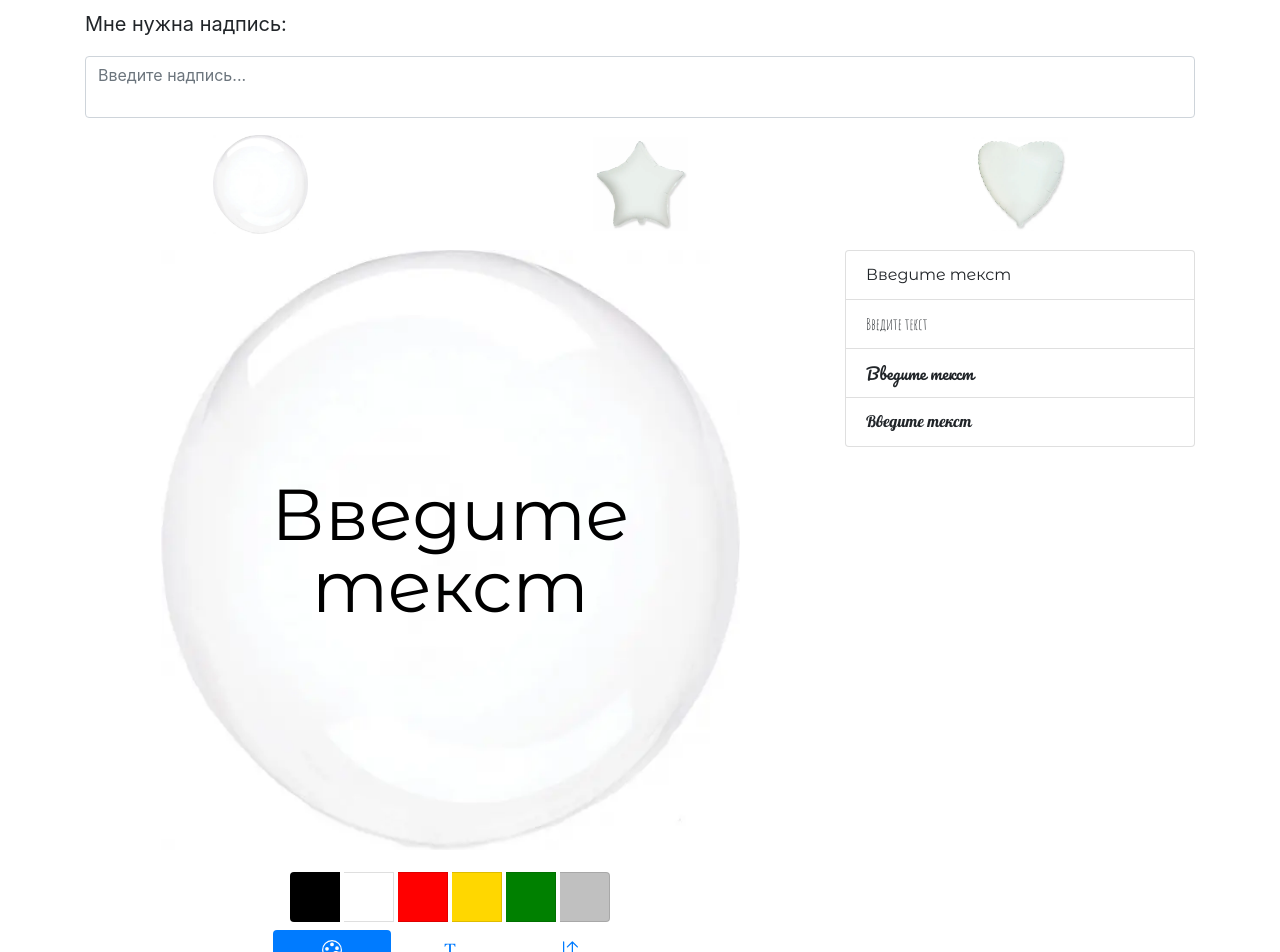
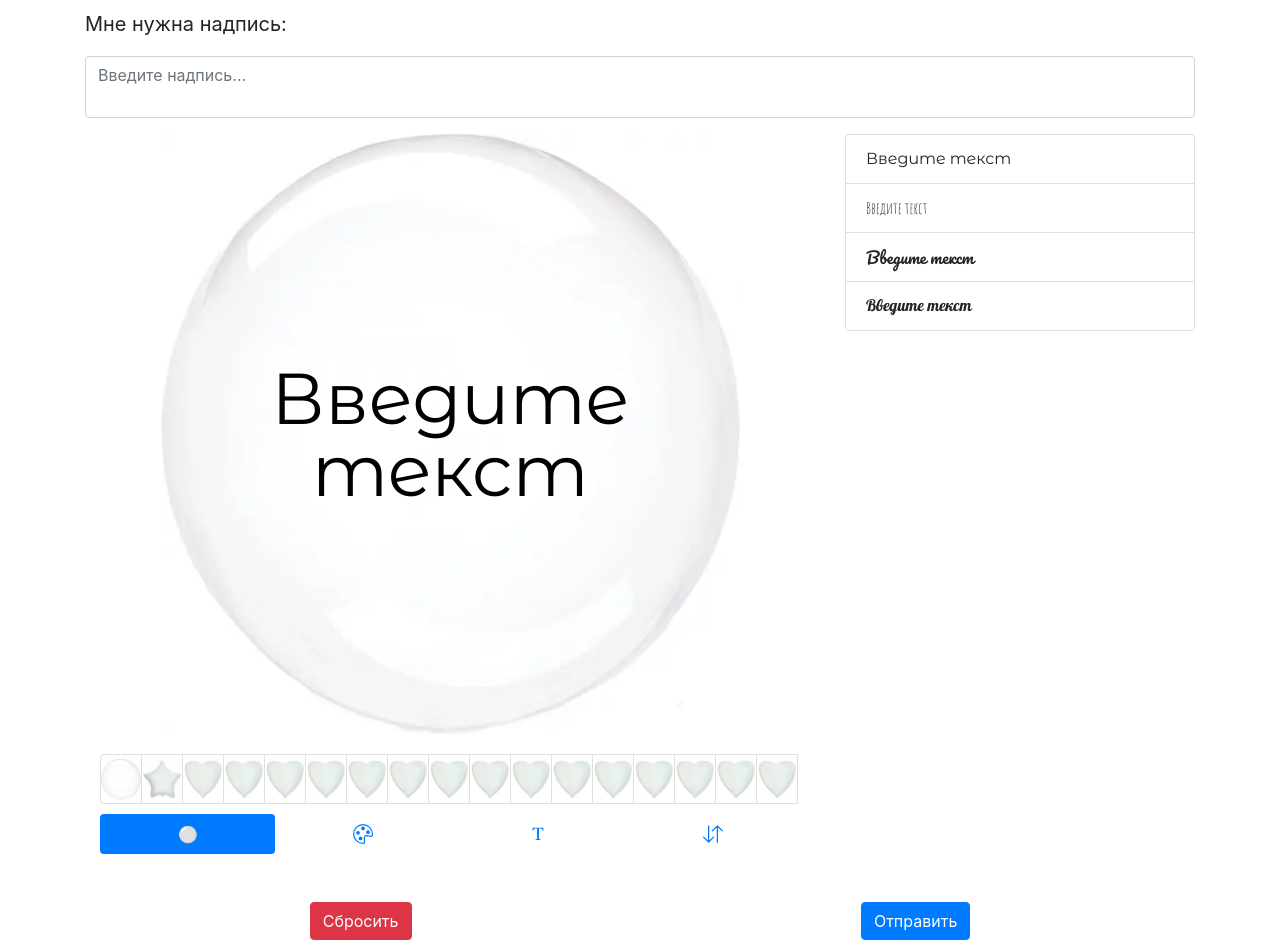
Before and after one commit to RomanValmur/construct, a Vue app: page / in a window 1280 px wide. Shown: the top 952 px of the page. Built offline with nearby package versions, Linux system fonts and the light colour scheme.

Commit message:
Правки

```diff
--- a/src/components/ConstructColorsList.vue
+++ b/src/components/ConstructColorsList.vue
@@ -1,6 +1,5 @@
 <template>
-<div class="col-12 text-center justify-content-center color-list">
-    <b-list-group class="d-flex justify-content-center" horizontal>
+<b-list-group class="col-12 overflow-auto d-flex" horizontal>
   <b-list-group-item
     v-for="color in colors"
     :key="color.hexCode"
@@ -10,7 +9,6 @@
     @click.prevent="setActiveColor(color)"
   ></b-list-group-item>
 </b-list-group>
-  </div>
 </template>
 
 <script>
@@ -30,6 +28,20 @@ export default {
 </script>
 
 <style lang="scss" scoped>
+@import "../../node_modules/bootstrap/scss/functions";
+@import "../../node_modules/bootstrap/scss/variables";
+
+.col-12::-webkit-scrollbar {
+  height: 5px;
+}
+.col-12::-webkit-scrollbar-track {
+  background: $light;
+}
+.col-12::-webkit-scrollbar-thumb {
+  background-color: $primary;
+  border-radius: 50px;
+  border: 3px solid $primary;
+}
 .list-group-item {
   height: 50px;
   width: 50px;
--- a/src/components/ConstructFontsList.vue
+++ b/src/components/ConstructFontsList.vue
@@ -1,5 +1,5 @@
 <template>
-<div class="col-12 col-lg-4">
+<div>
   <b-list-group>
     <b-list-group-item
       class="list-group-item font-name"
--- a/src/components/ConstructOrder.vue
+++ b/src/components/ConstructOrder.vue
@@ -2,15 +2,16 @@
   <b-container>
     <b-form-group label="Мне нужна надпись: " label-size="lg" label-for="text">
       <b-form-textarea ref="text" id="text" placeholder="Введите надпись..." rows="0" max-rows="6"
-      @input="this.updateTextValue" v-model="textValue">{{textValue}}</b-form-textarea>
+      @input="this.updateTextValue" v-model="textValue"
+      class="b-form-group">{{textValue}}</b-form-textarea>
     </b-form-group>
-    <construct-surfaces/>
     <div class="row my-3">
       <div class="col-12 col-lg-8">
-        <construct-preview/>
-        <construct-settings class="d-flex justify-content-center col-12 mb-3"/>
+        <construct-preview class="col-12 text-center d-flex align-items-center
+        justify-content-center preview"/>
+        <construct-settings class="col-12 d-flex justify-content-center mb-3"/>
       </div>
-      <construct-fonts-list/>
+      <construct-fonts-list class="col-12 col-lg-4 construct-fonts-list"/>
     </div>
     <div class="row">
       <div class="col d-flex justify-content-around my-3">
@@ -25,7 +26,6 @@
 import { mapGetters, mapActions } from 'vuex';
 import ConstructPreview from './ConstructPreview.vue';
 import ConstructFontsList from './ConstructFontsList.vue';
-import ConstructSurfaces from './ConstructSurfaces.vue';
 import ConstructSettings from './ConstructSettings.vue';
 
 export default {
@@ -33,7 +33,6 @@ export default {
   components: {
     ConstructPreview,
     ConstructFontsList,
-    ConstructSurfaces,
     ConstructSettings,
   },
   computed: {
@@ -74,4 +73,48 @@ export default {
 </script>
 
 <style lang="scss" scoped>
+@import "../../node_modules/bootstrap/scss/functions";
+@import "../../node_modules/bootstrap/scss/variables";
+
+.construct-fonts-list {
+  max-height: 600px;
+  overflow-y: auto;
+
+  &::-webkit-scrollbar {
+    width: 5px;
+  }
+
+  &::-webkit-scrollbar-track {
+    background: $light;
+  }
+
+  &::-webkit-scrollbar-thumb {
+    background-color: $primary;
+    border-radius: 50px;
+    border: 3px solid $primary;
+  }
+}
+
+.b-form-group {
+  &::-webkit-scrollbar {
+    width: 5px;
+  }
+
+  &::-webkit-scrollbar-track {
+    background: $light;
+  }
+
+  &::-webkit-scrollbar-thumb {
+    background-color: $primary;
+    border-radius: 50px;
+    border: 3px solid $primary;
+  }
+}
+
+.preview {
+  overflow: hidden;
+  background-position: center center;
+  background-repeat: no-repeat;
+  background-size: contain;
+}
 </style>
--- a/src/components/ConstructSettings.vue
+++ b/src/components/ConstructSettings.vue
@@ -1,6 +1,10 @@
 <template>
-  <div class="col-12 mb-3">
-    <b-tabs pills justified end>
+  <div>
+    <b-tabs class="overflow-auto" pills justified end>
+      <b-tab>
+        <template #title>⚪</template>
+        <construct-surfaces class="overflow-auto d-flex"/>
+      </b-tab>
       <b-tab>
         <template #title><b-icon-palette/></template>
         <construct-colors-list/>
@@ -51,6 +55,7 @@
 import { BIconPalette, BIconFonts, BIconArrowDownUp } from 'bootstrap-vue';
 import { mapActions } from 'vuex';
 import ConstructColorsList from './ConstructColorsList.vue';
+import ConstructSurfaces from './ConstructSurfaces.vue';
 
 export default {
   name: 'ConstructSettings',
@@ -59,6 +64,7 @@ export default {
     BIconFonts,
     BIconArrowDownUp,
     ConstructColorsList,
+    ConstructSurfaces,
   },
   computed: {
     fontSize: {
--- a/src/components/ConstructSurfaces.vue
+++ b/src/components/ConstructSurfaces.vue
@@ -1,14 +1,14 @@
 <template>
-<div class="row flex-nowrap justify-content-around overflow-auto">
-  <div
-    class="col-3 col-md-1 mx-2 surface"
+<b-list-group horizontal>
+  <b-list-group-item
     v-for="surface in surfaces"
     :key="surface.title"
     :style="{ backgroundImage: `url(${surface.image})` }"
+    :alt="surface.title"
+    :title="surface.title"
     @click.prevent="setActiveSurface(surface)"
-  >
-  </div>
-</div>
+  ></b-list-group-item>
+</b-list-group>
 </template>
 
 <script>
@@ -26,10 +26,31 @@ export default {
 </script>
 
 <style lang="scss" scoped>
-  .surface {
-    background-size: contain;
-    background-position: center;
-    background-repeat: no-repeat;
-    height: 100px;
+@import "../../node_modules/bootstrap/scss/functions";
+@import "../../node_modules/bootstrap/scss/variables";
+
+.list-group-item {
+  background-size: contain;
+  background-position: center;
+  background-repeat: no-repeat;
+  height: 50px;
+  width: 50px;
+  cursor: pointer;
+}
+
+.list-group {
+  &::-webkit-scrollbar {
+    height: 5px;
   }
+
+  &::-webkit-scrollbar-track {
+    background: $light;
+  }
+
+  &::-webkit-scrollbar-thumb {
+    background-color: $primary;
+    border-radius: 50px;
+    border: 3px solid $primary;
+  }
+}
 </style>
--- a/src/data/surfaces.js
+++ b/src/data/surfaces.js
@@ -1,14 +1,90 @@
 export default [
   {
-    title: 'Buble',
+    title: 'Бабл',
     image: '/images/buble.webp',
   },
   {
-    title: 'Star',
+    title: 'Звезда',
     image: '/images/star.webp',
   },
   {
-    title: 'Heart',
+    title: 'Сердце',
+    image: '/images/heart.webp',
+  },
+  {
+    title: 'Сердце',
+    image: '/images/heart.webp',
+  },
+  {
+    title: 'Сердце',
+    image: '/images/heart.webp',
+  },
+  {
+    title: 'Сердце',
+    image: '/images/heart.webp',
+  },
+  {
+    title: 'Сердце',
+    image: '/images/heart.webp',
+  },
+  {
+    title: 'Сердце',
+    image: '/images/heart.webp',
+  },
+  {
+    title: 'Сердце',
+    image: '/images/heart.webp',
+  },
+  {
+    title: 'Сердце',
+    image: '/images/heart.webp',
+  },
+  {
+    title: 'Сердце',
+    image: '/images/heart.webp',
+  },
+  {
+    title: 'Сердце',
+    image: '/images/heart.webp',
+  },
+  {
+    title: 'Сердце',
+    image: '/images/heart.webp',
+  },
+  {
+    title: 'Сердце',
+    image: '/images/heart.webp',
+  },
+  {
+    title: 'Сердце',
+    image: '/images/heart.webp',
+  },
+  {
+    title: 'Сердце',
+    image: '/images/heart.webp',
+  },
+  {
+    title: 'Сердце',
+    image: '/images/heart.webp',
+  },
+  {
+    title: 'Сердце',
+    image: '/images/heart.webp',
+  },
+  {
+    title: 'Сердце',
+    image: '/images/heart.webp',
+  },
+  {
+    title: 'Сердце',
+    image: '/images/heart.webp',
+  },
+  {
+    title: 'Сердце',
+    image: '/images/heart.webp',
+  },
+  {
+    title: 'Сердце',
     image: '/images/heart.webp',
   },
 ];
--- a/src/store/modules/text.js
+++ b/src/store/modules/text.js
@@ -22,6 +22,9 @@ export default {
     },
     normalizedFontSize(state, getters) {
       return state.fontSize * getters.clientDeviceWidthCoefficient;
+    },
+    normalizedLineHeight(state, getters) {
+      return state.lineHeight * getters.clientDeviceWidthCoefficient;
     },
     realFontSize(state) {
       return Math.ceil(state.fontSize * 2.15);
--- a/vue.config.js
+++ b/vue.config.js
@@ -2,4 +2,7 @@ const { defineConfig } = require('@vue/cli-service');
 
 module.exports = defineConfig({
   transpileDependencies: true,
+  publicPath: process.env.NODE_ENV === 'production'
+    ? '/construct/'
+    : '/',
 });
```
Also changed, not shown: src/components/ConstructPreview.vue (+41 -46 lines), 1 other file (tests, documents, lock files or other folders). Lines whose indentation alone changed are shown as unchanged.
